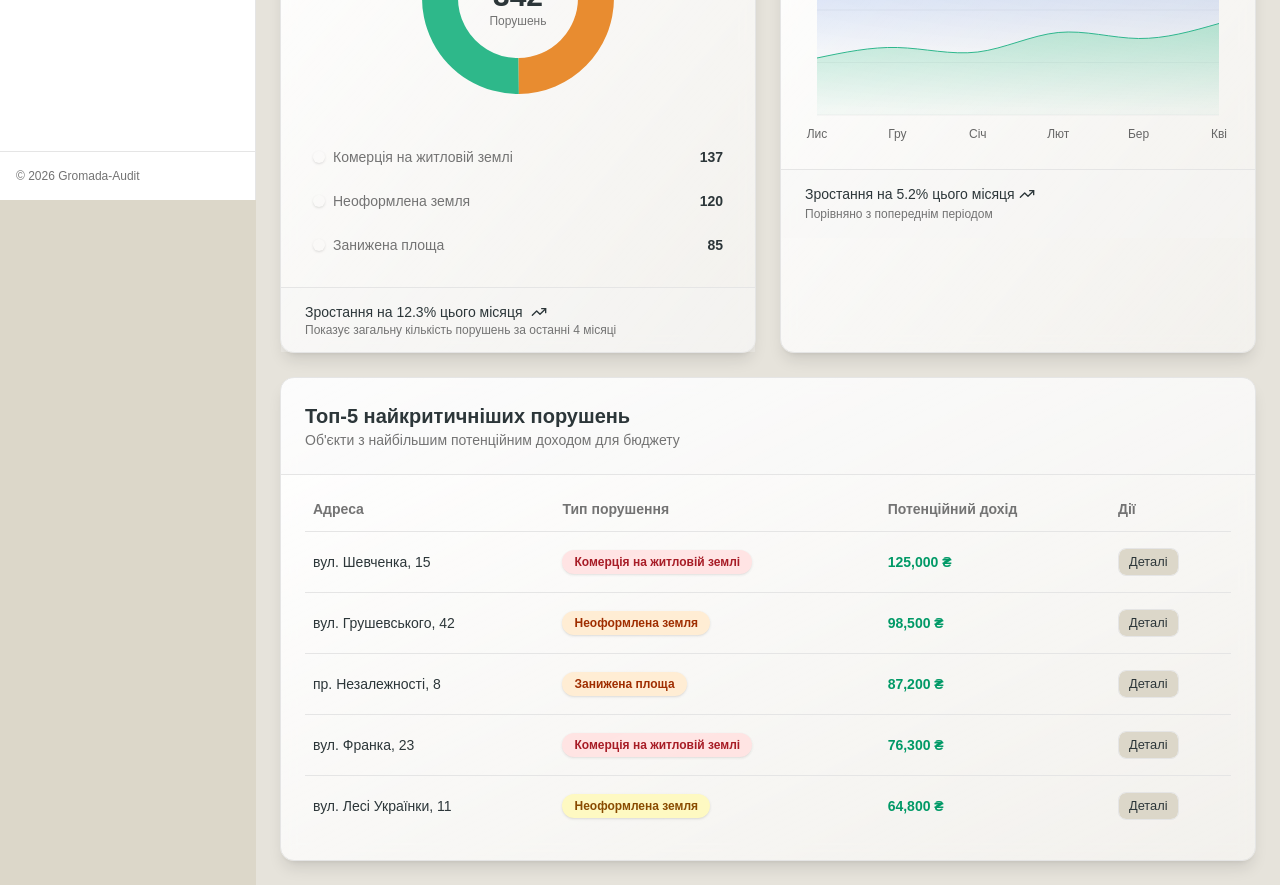
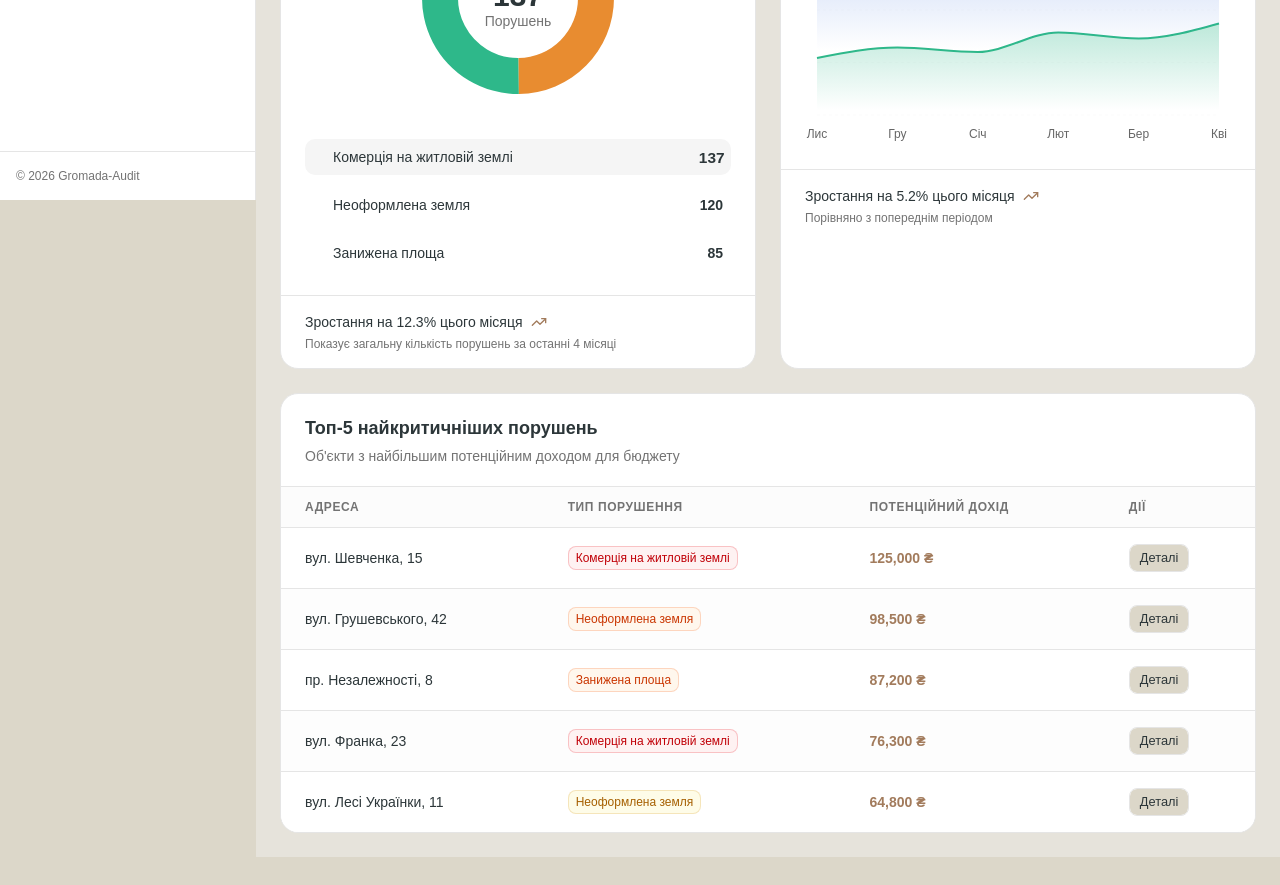
Before and after one commit to Opatsk-Inc/hackathon-main, a React (Vite) app in the folder front/: page /head/dashboard in a window 1280 px wide. Shown: the part 600-1485 px from the top of the page. After the commit the page ends 1457 px from the top, so only its background shows below. Built offline with nearby package versions, Linux system fonts and the light colour scheme.

Commit message:
feat: enhance TopViolationsTable and DashboardPage with improved styles and animations

```diff
--- a/front/src/features/discrepancies/components/TopViolationsTable.tsx
+++ b/front/src/features/discrepancies/components/TopViolationsTable.tsx
@@ -5,7 +5,6 @@ import {
   flexRender,
   createColumnHelper,
 } from "@tanstack/react-table";
-import { motion } from "framer-motion";
 
 interface TopViolation {
   address: string;
@@ -59,27 +58,24 @@ const columns = [
     cell: (info) => {
       const badge = info.row.original.badge;
       return (
-        <motion.span
-          initial={{ scale: 0.8, opacity: 0 }}
-          animate={{ scale: 1, opacity: 1 }}
-          transition={{ duration: 0.3 }}
-          className={`inline-flex rounded-full px-3 py-1 text-xs font-semibold shadow-sm ${
+        <span
+          className={`inline-flex items-center rounded-md px-2 py-1 text-xs font-medium ${
             badge === "critical"
-              ? "bg-red-100 text-red-800 dark:bg-red-900/30 dark:text-red-400 animate-pulse"
+              ? "bg-red-50 text-red-700 ring-1 ring-inset ring-red-600/20 dark:bg-red-900/20 dark:text-red-400 dark:ring-red-800/30"
               : badge === "high"
-                ? "bg-orange-100 text-orange-800 dark:bg-orange-900/30 dark:text-orange-400"
-                : "bg-yellow-100 text-yellow-800 dark:bg-yellow-900/30 dark:text-yellow-400"
+                ? "bg-orange-50 text-orange-700 ring-1 ring-inset ring-orange-600/20 dark:bg-orange-900/20 dark:text-orange-400 dark:ring-orange-800/30"
+                : "bg-yellow-50 text-yellow-700 ring-1 ring-inset ring-yellow-600/20 dark:bg-yellow-900/20 dark:text-yellow-400 dark:ring-yellow-800/30"
           }`}
         >
           {info.getValue()}
-        </motion.span>
+        </span>
       );
     },
   }),
   columnHelper.accessor("revenue", {
     header: "Потенційний дохід",
     cell: (info) => (
-      <span className="font-bold text-emerald-600 dark:text-emerald-400">
+      <span className="font-semibold text-[#A27B5C]">
         {info.getValue()} ₴
       </span>
     ),
@@ -91,7 +87,7 @@ const columns = [
       <Button
         variant="outline"
         size="sm"
-        className="hover:bg-primary hover:text-primary-foreground transition-all"
+        className="hover:bg-[#A27B5C] hover:text-white hover:border-[#A27B5C] transition-colors"
       >
         Деталі
       </Button>
@@ -107,26 +103,25 @@ export function TopViolationsTable() {
   });
 
   return (
-    <div className="rounded-xl border bg-gradient-to-br from-card to-card/50 shadow-lg backdrop-blur-sm overflow-hidden">
-      <div className="border-b bg-muted/30 p-6">
-        <h3 className="text-xl font-bold">
+    <div className="rounded-2xl border border-border bg-card overflow-hidden">
+      <div className="border-b px-6 py-5">
+        <h3 className="text-lg font-semibold">
           Топ-5 найкритичніших порушень
         </h3>
-        <p className="text-sm text-muted-foreground">
+        <p className="text-sm text-muted-foreground mt-1">
           Об'єкти з найбільшим потенційним доходом для бюджету
         </p>
       </div>
-      <div className="p-6">
       <div className="overflow-x-auto">
         <table className="w-full">
           <thead>
             {table.getHeaderGroups().map((headerGroup) => (
               <tr
                 key={headerGroup.id}
-                  className="border-b text-left text-sm font-semibold text-muted-foreground"
+                className="border-b bg-muted/30"
               >
                 {headerGroup.headers.map((header) => (
-                    <th key={header.id} className="pb-3 px-2">
+                  <th key={header.id} className="px-6 py-3 text-left text-xs font-semibold uppercase tracking-wider text-muted-foreground">
                     {header.isPlaceholder
                       ? null
                       : flexRender(
@@ -138,14 +133,16 @@ export function TopViolationsTable() {
               </tr>
             ))}
           </thead>
-            <tbody className="text-sm">
-              {table.getRowModel().rows.map((row) => (
+          <tbody className="divide-y divide-border">
+            {table.getRowModel().rows.map((row, idx) => (
               <tr
                 key={row.id}
-                  className="border-b last:border-0 hover:bg-muted/50 transition-colors"
+                className={`transition-colors hover:bg-muted/50 ${
+                  idx % 2 === 0 ? "bg-card" : "bg-muted/20"
+                }`}
               >
                 {row.getVisibleCells().map((cell) => (
-                    <td key={cell.id} className="py-4 px-2">
+                  <td key={cell.id} className="px-6 py-4 text-sm">
                     {flexRender(
                       cell.column.columnDef.cell,
                       cell.getContext()
@@ -158,6 +155,5 @@ export function TopViolationsTable() {
         </table>
       </div>
     </div>
-    </div>
   );
 }
--- a/front/src/pages/head/DashboardPage.tsx
+++ b/front/src/pages/head/DashboardPage.tsx
@@ -24,7 +24,9 @@ import {
   XAxis,
   CartesianGrid,
   Label,
+  Sector,
 } from "recharts"
+import type { PieSectorShapeProps } from "recharts/types/polar/Pie"
 
 const violationData = [
   {
@@ -73,6 +75,32 @@ export function DashboardPage() {
   const totalObjects = useAnimatedNumber(12450, 2, 0.4)
   const recovered = useAnimatedNumber(150000, 2, 0.6)
 
+  const [activeViolation, setActiveViolation] = React.useState(
+    violationData[0].name
+  )
+
+  const activeIndex = React.useMemo(
+    () => violationData.findIndex((item) => item.name === activeViolation),
+    [activeViolation]
+  )
+
+  const renderActiveShape = React.useCallback(
+    (props: PieSectorShapeProps) => {
+      const { outerRadius = 0 } = props
+      return (
+        <g>
+          <Sector {...props} outerRadius={outerRadius + 10} />
+          <Sector
+            {...props}
+            outerRadius={outerRadius + 25}
+            innerRadius={outerRadius + 12}
+          />
+        </g>
+      )
+    },
+    []
+  )
+
   return (
     <HeadDesktopLayout currentPath="/head/dashboard">
       <div className="mx-auto w-full space-y-6 p-6">
@@ -99,10 +127,9 @@ export function DashboardPage() {
             initial={{ opacity: 0, y: 20 }}
             animate={{ opacity: 1, y: 0 }}
             transition={{ duration: 0.5, delay: 0 }}
-            className="group relative overflow-hidden rounded-xl border-2 border-rose-200/50 dark:border-rose-900/50 bg-gradient-to-br from-rose-50 to-white dark:from-rose-950/20 dark:to-card p-6 shadow-lg transition-all hover:shadow-2xl hover:scale-[1.02] hover:border-rose-300 dark:hover:border-rose-800"
+            className="relative overflow-hidden rounded-xl border-2 border-rose-200/50 dark:border-rose-900/50 bg-gradient-to-br from-rose-50 to-white dark:from-rose-950/20 dark:to-card p-6 shadow-lg"
           >
-            <div className="absolute inset-0 bg-gradient-to-br from-rose-500/5 to-transparent opacity-0 group-hover:opacity-100 transition-opacity" />
-            <div className="absolute -inset-1 bg-gradient-to-r from-rose-400 to-pink-400 rounded-xl opacity-0 group-hover:opacity-20 blur transition-opacity" />
+            <div className="absolute inset-0 bg-gradient-to-br from-rose-500/5 to-transparent" />
             <div className="relative flex items-start justify-between">
               <div className="flex-1">
                 <p className="text-sm font-medium text-muted-foreground mb-2">
@@ -112,13 +139,9 @@ export function DashboardPage() {
                   <motion.span>{budgetLoss}</motion.span> ₴
                 </p>
               </div>
-              <motion.div
-                whileHover={{ rotate: 15, scale: 1.1 }}
-                transition={{ type: "spring", stiffness: 300 }}
-                className="rounded-lg bg-rose-100 dark:bg-rose-900/30 p-3"
-              >
+              <div className="rounded-lg bg-rose-100 dark:bg-rose-900/30 p-3">
                 <Wallet className="h-6 w-6 text-rose-600 dark:text-rose-400" />
-              </motion.div>
+              </div>
             </div>
           </motion.div>
 
@@ -127,10 +150,9 @@ export function DashboardPage() {
             initial={{ opacity: 0, y: 20 }}
             animate={{ opacity: 1, y: 0 }}
             transition={{ duration: 0.5, delay: 0.1 }}
-            className="group relative overflow-hidden rounded-xl border-2 border-amber-200/50 dark:border-amber-900/50 bg-gradient-to-br from-amber-50 to-white dark:from-amber-950/20 dark:to-card p-6 shadow-lg transition-all hover:shadow-2xl hover:scale-[1.02] hover:border-amber-300 dark:hover:border-amber-800"
+            className="relative overflow-hidden rounded-xl border-2 border-amber-200/50 dark:border-amber-900/50 bg-gradient-to-br from-amber-50 to-white dark:from-amber-950/20 dark:to-card p-6 shadow-lg"
           >
-            <div className="absolute inset-0 bg-gradient-to-br from-amber-500/5 to-transparent opacity-0 group-hover:opacity-100 transition-opacity" />
-            <div className="absolute -inset-1 bg-gradient-to-r from-amber-400 to-orange-400 rounded-xl opacity-0 group-hover:opacity-20 blur transition-opacity" />
+            <div className="absolute inset-0 bg-gradient-to-br from-amber-500/5 to-transparent" />
             <div className="relative flex items-start justify-between">
               <div className="flex-1">
                 <p className="text-sm font-medium text-muted-foreground mb-2">
@@ -140,13 +162,9 @@ export function DashboardPage() {
                   <motion.span>{discrepancies}</motion.span>
                 </p>
               </div>
-              <motion.div
-                whileHover={{ rotate: -15, scale: 1.1 }}
-                transition={{ type: "spring", stiffness: 300 }}
-                className="rounded-lg bg-amber-100 dark:bg-amber-900/30 p-3"
-              >
+              <div className="rounded-lg bg-amber-100 dark:bg-amber-900/30 p-3">
                 <AlertTriangle className="h-6 w-6 text-amber-600 dark:text-amber-400" />
-              </motion.div>
+              </div>
             </div>
           </motion.div>
 
@@ -155,10 +173,9 @@ export function DashboardPage() {
             initial={{ opacity: 0, y: 20 }}
             animate={{ opacity: 1, y: 0 }}
             transition={{ duration: 0.5, delay: 0.2 }}
-            className="group relative overflow-hidden rounded-xl border-2 border-indigo-200/50 dark:border-indigo-900/50 bg-gradient-to-br from-indigo-50 to-white dark:from-indigo-950/20 dark:to-card p-6 shadow-lg transition-all hover:shadow-2xl hover:scale-[1.02] hover:border-indigo-300 dark:hover:border-indigo-800"
+            className="relative overflow-hidden rounded-xl border-2 border-indigo-200/50 dark:border-indigo-900/50 bg-gradient-to-br from-indigo-50 to-white dark:from-indigo-950/20 dark:to-card p-6 shadow-lg"
           >
-            <div className="absolute inset-0 bg-gradient-to-br from-indigo-500/5 to-transparent opacity-0 group-hover:opacity-100 transition-opacity" />
-            <div className="absolute -inset-1 bg-gradient-to-r from-indigo-400 to-purple-400 rounded-xl opacity-0 group-hover:opacity-20 blur transition-opacity" />
+            <div className="absolute inset-0 bg-gradient-to-br from-indigo-500/5 to-transparent" />
             <div className="relative flex items-start justify-between">
               <div className="flex-1">
                 <p className="text-sm font-medium text-muted-foreground mb-2">
@@ -168,13 +185,9 @@ export function DashboardPage() {
                   <motion.span>{totalObjects}</motion.span>
                 </p>
               </div>
-              <motion.div
-                whileHover={{ rotate: 15, scale: 1.1 }}
-                transition={{ type: "spring", stiffness: 300 }}
-                className="rounded-lg bg-indigo-100 dark:bg-indigo-900/30 p-3"
-              >
+              <div className="rounded-lg bg-indigo-100 dark:bg-indigo-900/30 p-3">
                 <Building2 className="h-6 w-6 text-indigo-600 dark:text-indigo-400" />
-              </motion.div>
+              </div>
             </div>
           </motion.div>
 
@@ -183,10 +196,9 @@ export function DashboardPage() {
             initial={{ opacity: 0, y: 20 }}
             animate={{ opacity: 1, y: 0 }}
             transition={{ duration: 0.5, delay: 0.3 }}
-            className="group relative overflow-hidden rounded-xl border-2 border-emerald-200/50 dark:border-emerald-900/50 bg-gradient-to-br from-emerald-50 to-white dark:from-emerald-950/20 dark:to-card p-6 shadow-lg transition-all hover:shadow-2xl hover:scale-[1.02] hover:border-emerald-300 dark:hover:border-emerald-800"
+            className="relative overflow-hidden rounded-xl border-2 border-emerald-200/50 dark:border-emerald-900/50 bg-gradient-to-br from-emerald-50 to-white dark:from-emerald-950/20 dark:to-card p-6 shadow-lg"
           >
-            <div className="absolute inset-0 bg-gradient-to-br from-emerald-500/5 to-transparent opacity-0 group-hover:opacity-100 transition-opacity" />
-            <div className="absolute -inset-1 bg-gradient-to-r from-emerald-400 to-teal-400 rounded-xl opacity-0 group-hover:opacity-20 blur transition-opacity" />
+            <div className="absolute inset-0 bg-gradient-to-br from-emerald-500/5 to-transparent" />
             <div className="relative flex items-start justify-between">
               <div className="flex-1">
                 <p className="text-sm font-medium text-muted-foreground mb-2">
@@ -196,13 +208,9 @@ export function DashboardPage() {
                   <motion.span>{recovered}</motion.span> ₴
                 </p>
               </div>
-              <motion.div
-                whileHover={{ rotate: -15, scale: 1.1 }}
-                transition={{ type: "spring", stiffness: 300 }}
-                className="rounded-lg bg-emerald-100 dark:bg-emerald-900/30 p-3"
-              >
+              <div className="rounded-lg bg-emerald-100 dark:bg-emerald-900/30 p-3">
                 <TrendingUp className="h-6 w-6 text-emerald-600 dark:text-emerald-400" />
-              </motion.div>
+              </div>
             </div>
           </motion.div>
         </div>
@@ -210,9 +218,9 @@ export function DashboardPage() {
         {/* Charts Section */}
         <div className="grid gap-6 lg:grid-cols-2">
           {/* Pie Chart: Violation Structure */}
-          <div className="flex flex-col rounded-xl border bg-gradient-to-br from-card to-card/50 shadow-lg backdrop-blur-sm">
+          <div className="flex flex-col rounded-2xl border border-border bg-card">
             <div className="p-6 pb-4">
-              <h3 className="text-xl font-bold">Структура порушень</h3>
+              <h3 className="text-lg font-semibold">Структура порушень</h3>
               <p className="text-sm text-muted-foreground">
                 Січень - Квітень 2026
               </p>
@@ -232,7 +240,13 @@ export function DashboardPage() {
                     dataKey="value"
                     nameKey="name"
                     innerRadius={60}
-                    strokeWidth={5}
+                    strokeWidth={2}
+                    activeIndex={activeIndex}
+                    activeShape={renderActiveShape}
+                    onMouseEnter={(_, index) => {
+                      setActiveViolation(violationData[index].name)
+                    }}
+                    isAnimationActive={false}
                   >
                     <Label
                       content={({ viewBox }) => {
@@ -244,17 +258,21 @@ export function DashboardPage() {
                               textAnchor="middle"
                               dominantBaseline="middle"
                             >
-                              <tspan
+                              <motion.tspan
+                                key={activeIndex}
+                                initial={{ opacity: 0, scale: 0.8 }}
+                                animate={{ opacity: 1, scale: 1 }}
+                                transition={{ duration: 0.3 }}
                                 x={viewBox.cx}
                                 y={viewBox.cy}
                                 className="fill-foreground text-3xl font-bold"
                               >
-                                {totalViolations.toLocaleString()}
-                              </tspan>
+                                {violationData[activeIndex].value.toLocaleString()}
+                              </motion.tspan>
                               <tspan
                                 x={viewBox.cx}
                                 y={(viewBox.cy || 0) + 24}
-                                className="fill-muted-foreground"
+                                className="fill-muted-foreground text-sm"
                               >
                                 Порушень
                               </tspan>
@@ -268,41 +286,62 @@ export function DashboardPage() {
               </ChartContainer>
             </div>
             <div className="flex-1 p-6 pt-4">
-              <div className="space-y-2">
+              <div className="space-y-3">
                 {violationData.map((item, index) => (
-                  <div
+                  <motion.div
                     key={index}
-                    className="flex items-center justify-between gap-2 p-2 rounded-lg hover:bg-muted/50 transition-colors"
+                    initial={{ opacity: 0, x: -20 }}
+                    animate={{ opacity: 1, x: 0 }}
+                    transition={{ duration: 0.3, delay: index * 0.1 }}
+                    whileHover={{ scale: 1.02, x: 4 }}
+                    whileTap={{ scale: 0.98 }}
+                    className={`flex items-center justify-between gap-2 p-2 rounded-lg cursor-pointer transition-colors ${
+                      index === activeIndex
+                        ? "bg-muted"
+                        : "hover:bg-muted/50"
+                    }`}
+                    onClick={() => setActiveViolation(item.name)}
                   >
-                    <div className="flex items-center gap-2">
-                      <div
-                        className="h-3 w-3 rounded-full shadow-sm"
+                    <div className="flex items-center gap-3">
+                      <motion.div
+                        animate={{
+                          scale: index === activeIndex ? 1.3 : 1,
+                        }}
+                        transition={{ type: "spring", stiffness: 300 }}
+                        className="h-2 w-2 rounded-full"
                         style={{ backgroundColor: item.fill }}
                       />
-                      <span className="text-sm text-muted-foreground">
+                      <span className="text-sm text-foreground">
                         {item.name}
                       </span>
                     </div>
-                    <span className="text-sm font-semibold">{item.value}</span>
-                  </div>
+                    <motion.span
+                      animate={{
+                        scale: index === activeIndex ? 1.1 : 1,
+                      }}
+                      className="text-sm font-semibold"
+                    >
+                      {item.value}
+                    </motion.span>
+                  </motion.div>
                 ))}
               </div>
             </div>
-            <div className="mt-auto border-t bg-muted/30 px-6 py-4">
-              <div className="flex items-center gap-2 text-sm leading-none font-medium">
-                Зростання на 12.3% цього місяця{" "}
-                <TrendingUp className="h-4 w-4" />
+            <div className="mt-auto border-t px-6 py-4">
+              <div className="flex items-center gap-2 text-sm font-medium">
+                Зростання на 12.3% цього місяця
+                <TrendingUp className="h-4 w-4 text-[#A27B5C]" />
               </div>
-              <div className="mt-1 text-xs leading-none text-muted-foreground">
+              <div className="mt-1 text-xs text-muted-foreground">
                 Показує загальну кількість порушень за останні 4 місяці
               </div>
             </div>
           </div>
 
           {/* Area Chart: Inspection Dynamics */}
-          <div className="rounded-xl border bg-gradient-to-br from-card to-card/50 shadow-lg backdrop-blur-sm">
+          <div className="rounded-2xl border border-border bg-card">
             <div className="p-6">
-              <h3 className="mb-1 text-xl font-bold">Динаміка інспекцій</h3>
+              <h3 className="mb-1 text-lg font-semibold">Динаміка інспекцій</h3>
               <p className="text-sm text-muted-foreground">
                 Показує тренд створених та перевірених завдань за останні 6
                 місяців
@@ -329,7 +368,7 @@ export function DashboardPage() {
                   }}
                   accessibilityLayer
                 >
-                  <CartesianGrid vertical={false} />
+                  <CartesianGrid vertical={false} strokeDasharray="3 3" opacity={0.3} />
                   <XAxis
                     dataKey="month"
                     tickLine={false}
@@ -351,12 +390,12 @@ export function DashboardPage() {
                       <stop
                         offset="5%"
                         stopColor="var(--color-created)"
-                        stopOpacity={0.8}
+                        stopOpacity={0.3}
                       />
                       <stop
                         offset="95%"
                         stopColor="var(--color-created)"
-                        stopOpacity={0.1}
+                        stopOpacity={0}
                       />
                     </linearGradient>
                     <linearGradient
@@ -369,40 +408,40 @@ export function DashboardPage() {
                       <stop
                         offset="5%"
                         stopColor="var(--color-inspected)"
-                        stopOpacity={0.8}
+                        stopOpacity={0.3}
                       />
                       <stop
                         offset="95%"
                         stopColor="var(--color-inspected)"
-                        stopOpacity={0.1}
+                        stopOpacity={0}
                       />
                     </linearGradient>
                   </defs>
                   <Area
                     dataKey="inspected"
-                    type="natural"
+                    type="monotone"
                     fill="url(#fillInspected)"
-                    fillOpacity={0.4}
+                    fillOpacity={1}
                     stroke="var(--color-inspected)"
+                    strokeWidth={2}
                     stackId="a"
                   />
                   <Area
                     dataKey="created"
-                    type="natural"
+                    type="monotone"
                     fill="url(#fillCreated)"
-                    fillOpacity={0.4}
+                    fillOpacity={1}
                     stroke="var(--color-created)"
+                    strokeWidth={2}
                     stackId="a"
                   />
                 </AreaChart>
               </ChartContainer>
             </div>
-            <div className="border-t bg-muted/30 px-6 py-4">
-              <div className="flex items-center gap-2 text-sm">
-                <div className="flex items-center gap-1 leading-none font-medium">
-                  Зростання на 5.2% цього місяця
-                  <TrendingUp className="h-4 w-4" />
-                </div>
+            <div className="border-t px-6 py-4">
+              <div className="flex items-center gap-2 text-sm font-medium">
+                Зростання на 5.2% цього місяця
+                <TrendingUp className="h-4 w-4 text-[#A27B5C]" />
               </div>
               <div className="mt-1 text-xs text-muted-foreground">
                 Порівняно з попереднім періодом
```
Lines whose indentation alone changed are shown as unchanged.
